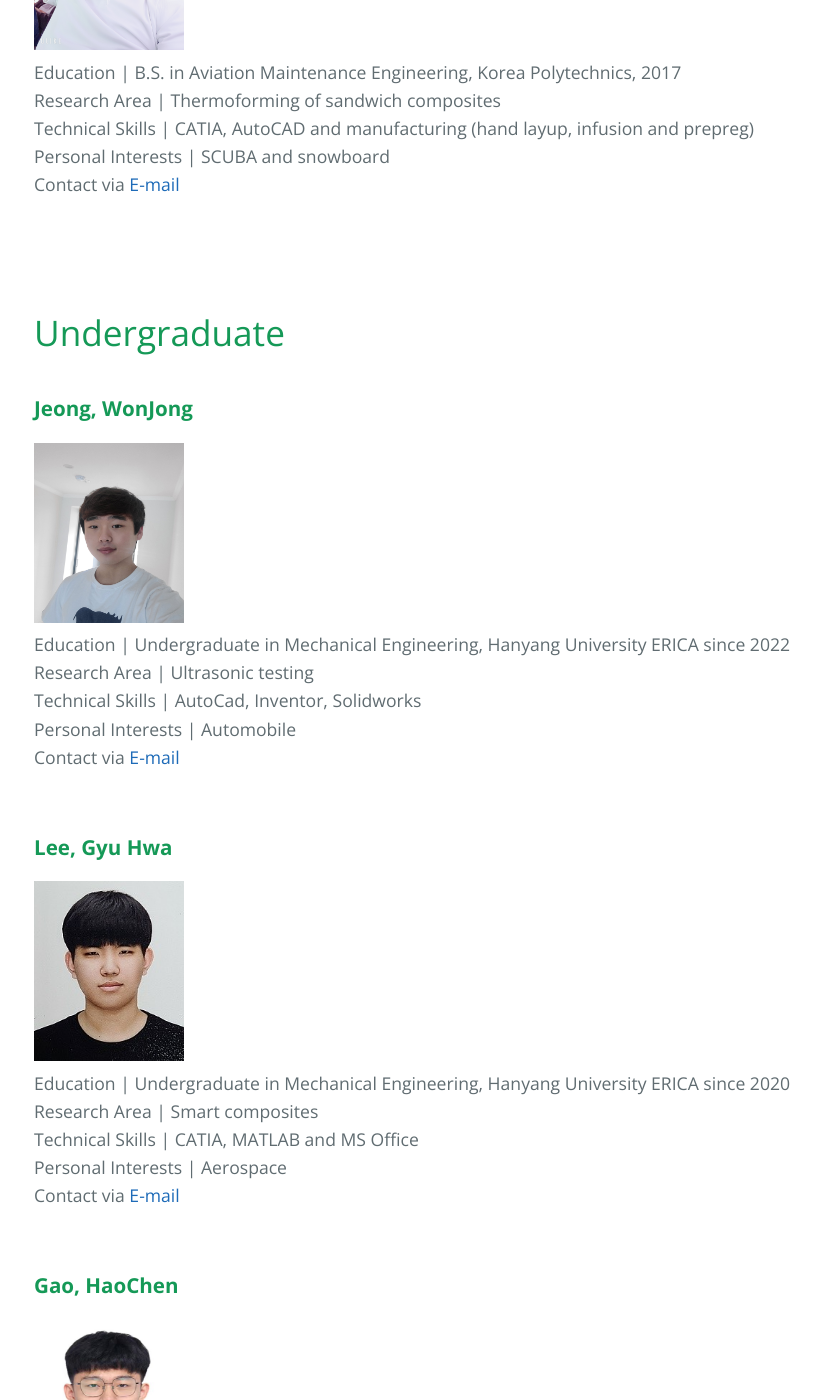
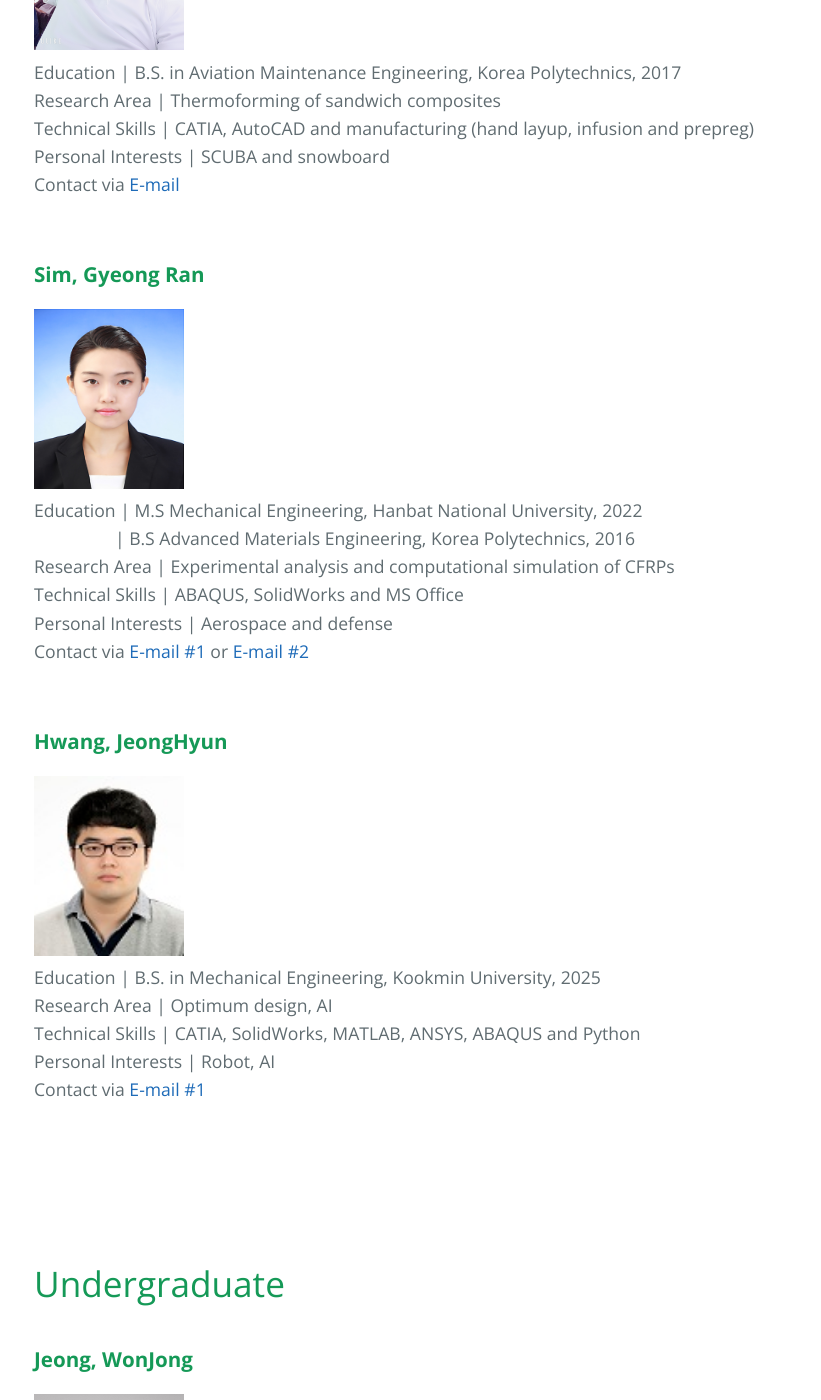
Before and after one commit to rhd1213/rhd1213.github.io, a Jekyll site: the page built from Members.md, in a window 1280 px wide and 1400 px high, scrolled down 1872 px. Shown: the whole window, without its empty margins (190-1011 px from the left). Built offline with Jekyll 4.4.1, drawn with Linux system fonts in a browser that asks for light colours; our own code applies the rules of GitHub Pages for plain Markdown files.

Commit message:
Update Members.md

```diff
--- a/Members.md
+++ b/Members.md
@@ -40,6 +40,30 @@ Personal Interests | SCUBA and snowboard  <br>
 Contact via <a href="mailto:hioucher@hanyang.ac.kr"> E-mail</a> <br>
 <br>
 
+
+### **Sim, Gyeong Ran**
+<img src="assets/css/홈페이지사진_심경란.jpg" alt="Passport" width="150" height="180" > <br>
+Education | M.S Mechanical Engineering, Hanbat National University, 2022  <br>
+&emsp; &emsp; &nbsp; &nbsp; &nbsp; &nbsp;  | B.S Advanced Materials Engineering, Korea Polytechnics, 2016  <br>
+Research Area | Experimental analysis and computational simulation of CFRPs   <br>
+Technical Skills | ABAQUS, SolidWorks and MS Office  <br>
+Personal Interests | Aerospace and defense  <br>
+Contact via <a href="mailto:grsim@hanyang.ac.kr"> E-mail #1</a> or <a href="mailto:grsim@kitech.re.kr"> E-mail #2</a> <br>
+<br>
+
+
+
+### **Hwang, JeongHyun**
+<img src="assets/css/홈페이지사진_황정현.jpg" alt="Passport" width="150" height="180" > <br>
+Education | B.S. in Mechanical Engineering, Kookmin University, 2025  <br>
+Research Area | Optimum design, AI  <br>
+Technical Skills | CATIA, SolidWorks, MATLAB, ANSYS, ABAQUS and Python  <br>
+Personal Interests | Robot, AI  <br>
+Contact via <a href="mailto:hjh346@naver.com"> E-mail #1</a>  <br>
+<br>
+
+
+<br>
 
 <br>
 
```
